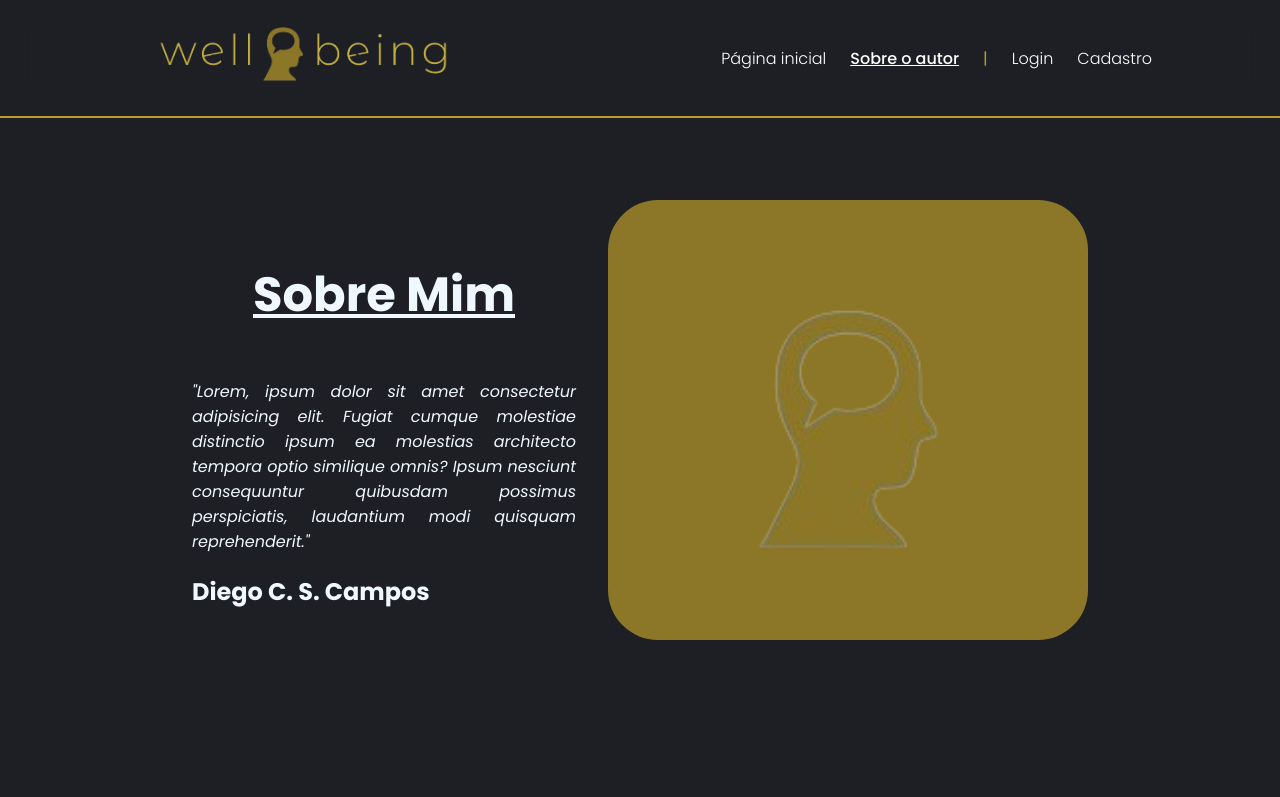
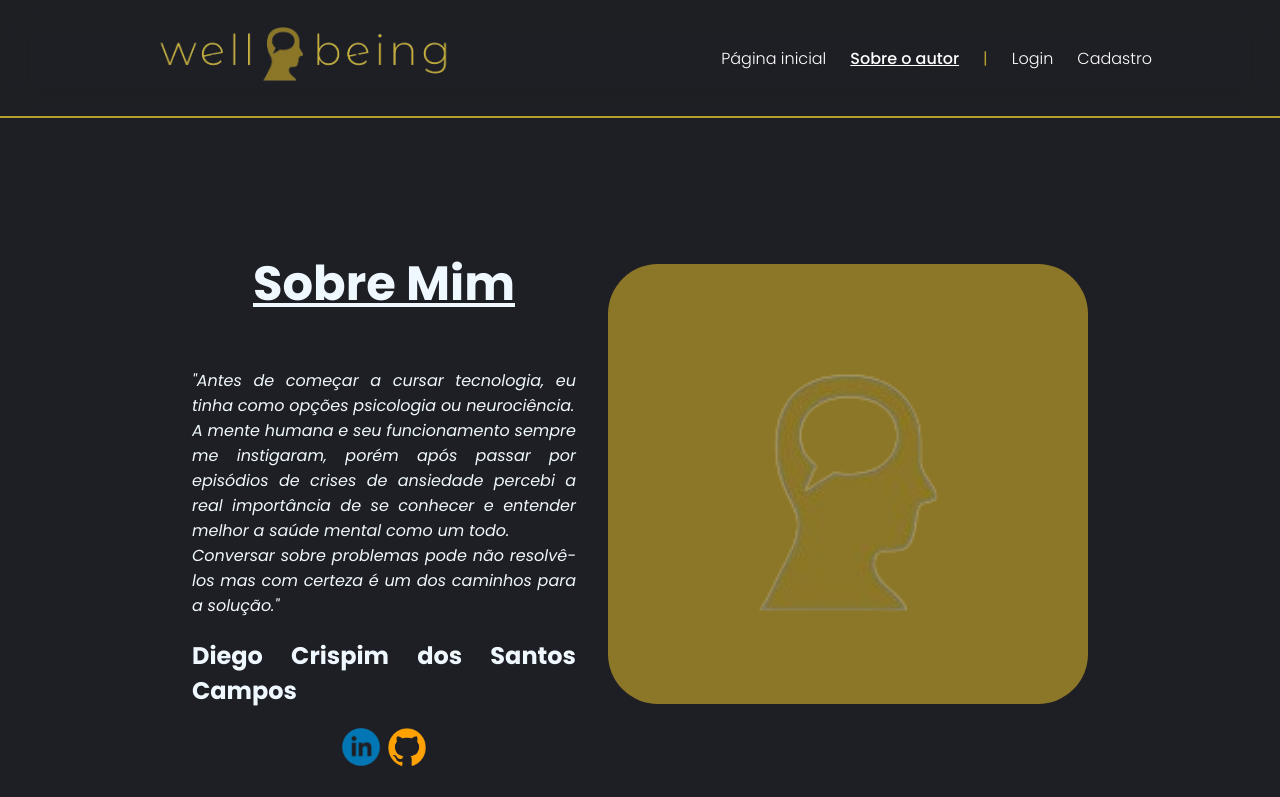
Before and after one commit to DiegoCampos2507/ProjetoIndividual, a website: page Projeto/Site/public/sobreMim.html in a window 1280 px wide. Shown: the top 797 px of the page. Drawn offline with Linux system fonts and the light colour scheme.

Commit message:
Adicionando texto no Sobre Mim e na home / funcionalidade de redes sociais

```diff
--- a/Projeto/Site/public/css/stylewellbeing.css
+++ b/Projeto/Site/public/css/stylewellbeing.css
@@ -25,6 +25,7 @@ body {
     width: 100%;
     height: 100vh;
 }
+
 /* #endregion */
 
 /* #region Header */
@@ -39,6 +40,7 @@ body {
     border-bottom: 2px solid #b59d30;
     backdrop-filter: blur(15px);
     width: 100vw;
+    height: 11%;
     height: fit-content;
     position: fixed;
     z-index: 999;
@@ -46,7 +48,7 @@ body {
 
 .fantasma {
     width: 100vw;
-    height: 11vh;
+    height: 11%;
     margin-bottom: 200px;
 }
 
@@ -96,6 +98,7 @@ body {
     font-weight: 500;
     text-decoration: underline;
 }
+
 /* #endregion */
 
 /* #region Página Inicial */
@@ -216,14 +219,15 @@ body {
 }
 
 .chamada button:hover {
-    background-color: white;
-    transform: scale(110%, 110%);
+    background-color: aliceblue;
+    transform: scale(105%, 105%);
 }
 
 hr {
     margin-top: 150px;
     margin-bottom: 150px;
 }
+
 /* #endregion */
 
 /* #region Footer */
@@ -233,6 +237,7 @@ hr {
     justify-content: center;
     margin-top: 20vh;
     width: 100%;
+    height: 9%;
 }
 
 .contato {
@@ -255,13 +260,14 @@ hr {
     height: 100%;
 }
 
-.contato .conteudo  {
+.contato .conteudo {
     width: 40%;
     display: flex;
     flex-direction: column;
     justify-content: center;
     align-items: center;
 }
+
 /* #endregion */
 
 /* #region SobreMim */
@@ -293,6 +299,42 @@ hr {
 
 .sobremim .desc-img span {
     font-style: italic;
+}
+
+.Rede-social {
+    display: flex;
+    justify-content: center;
+    gap: 2%;
+}
+
+.sobremim button {
+    width: 10%;
+    height: 10%;
+    background-color: transparent;
+    border: transparent;
+    border-radius: 50%;
+    display: flex;
+    justify-content: center;
+    align-items: center;
+    cursor: pointer;
+    padding: 0;
+}
+
+.sobremim .github:hover {
+    background-color: #ff9100;
+}
+
+.sobremim .linkedin:hover {
+    background-color: #0a6bfd;
+}
+
+.icone:hover {
+    filter: brightness(0%);
+}
+
+.icone {
+    width: 100%;
+    height: 100%;
 }
 /* #endregion */
 
@@ -384,7 +426,7 @@ hr {
     border-left: #1e1f24 1px solid;
 }
 
-.login-img{
+.login-img {
     font-size: large;
     display: flex;
     justify-content: center;
--- a/Projeto/Site/public/sobreMim.html
+++ b/Projeto/Site/public/sobreMim.html
@@ -5,7 +5,7 @@
     <meta charset="UTF-8">
     <meta name="viewport" content="width=device-width, initial-scale=1.0">
     <title>Well Being | Sobre Mim</title>
-    <link rel="shortcut icon" href="assets/images/icone-removebg-preview.png" type="image/x-icon">
+    <link rel="shortcut icon" href="assets/images/logoSimples.png" type="image/x-icon">
     <link rel="stylesheet" href="css/stylewellbeing.css">
     <link rel="stylesheet" href="">
 </head>
@@ -43,8 +43,16 @@
             <span class="sobremim">
                 <div class="desc-img">
                     <h3>Sobre Mim</h3>
-                    <span>"Lorem, ipsum dolor sit amet consectetur adipisicing elit. Fugiat cumque molestiae distinctio ipsum ea molestias architecto tempora optio similique omnis? Ipsum nesciunt consequuntur quibusdam possimus perspiciatis, laudantium modi quisquam reprehenderit."</span>
-                    <h2>Diego C. S. Campos</h2>
+                    <span>"Antes de começar a cursar tecnologia, eu tinha como opções psicologia ou neurociência. <br>A mente humana e seu funcionamento sempre me instigaram, porém após passar por episódios de crises de ansiedade percebi a real importância de se conhecer e entender melhor a saúde mental como um todo. <br> Conversar sobre problemas pode não resolvê-los mas com certeza é um dos caminhos para a solução."</span>
+                    <h2>Diego Crispim dos Santos Campos</h2>
+                    <div class="Rede-social">
+                        <button class="linkedin" onclick="linkedin()">
+                            <img class="icone" src="assets/images/Linkedin1.png" alt="">
+                        </button>
+                        <button class="github" onclick="github()">
+                            <img class="icone" src="assets/images/Github2.png" alt="">
+                        </button>
+                    </div>
                 </div>
                 <div class="selfie">
                     <img src="assets/images/logoSimples.png" alt="">
@@ -69,3 +77,12 @@
 </body>
 
 </html>
+
+<script>
+    function linkedin() {
+        window.open("https://www.linkedin.com/in/diego-campos-38a08b245/");
+    }
+    function github() {
+        window.open("https://github.com/DiegoCampos2507");
+    }
+</script>
```
Also changed, not shown: Projeto/Site/public/index.html (+2 -9 lines), Projeto/Site/public/assets/images/Github1.png (added), Projeto/Site/public/assets/images/Github2.png (added), Projeto/Site/public/assets/images/Linkedin1.png (added), Projeto/Site/public/assets/images/icone-removebg-preview.png (deleted), Projeto/Site/public/assets/images/icone.png (deleted).
